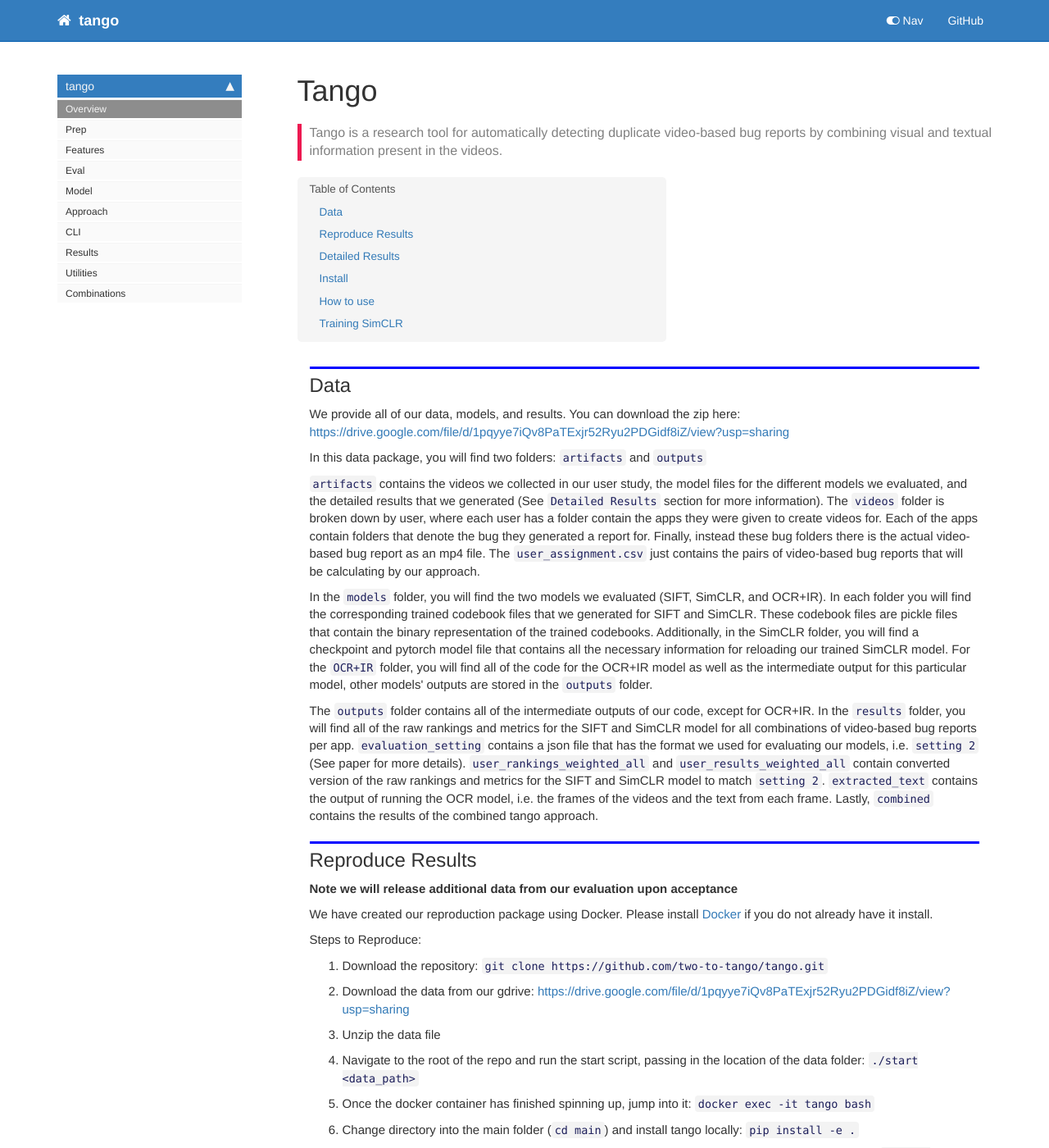
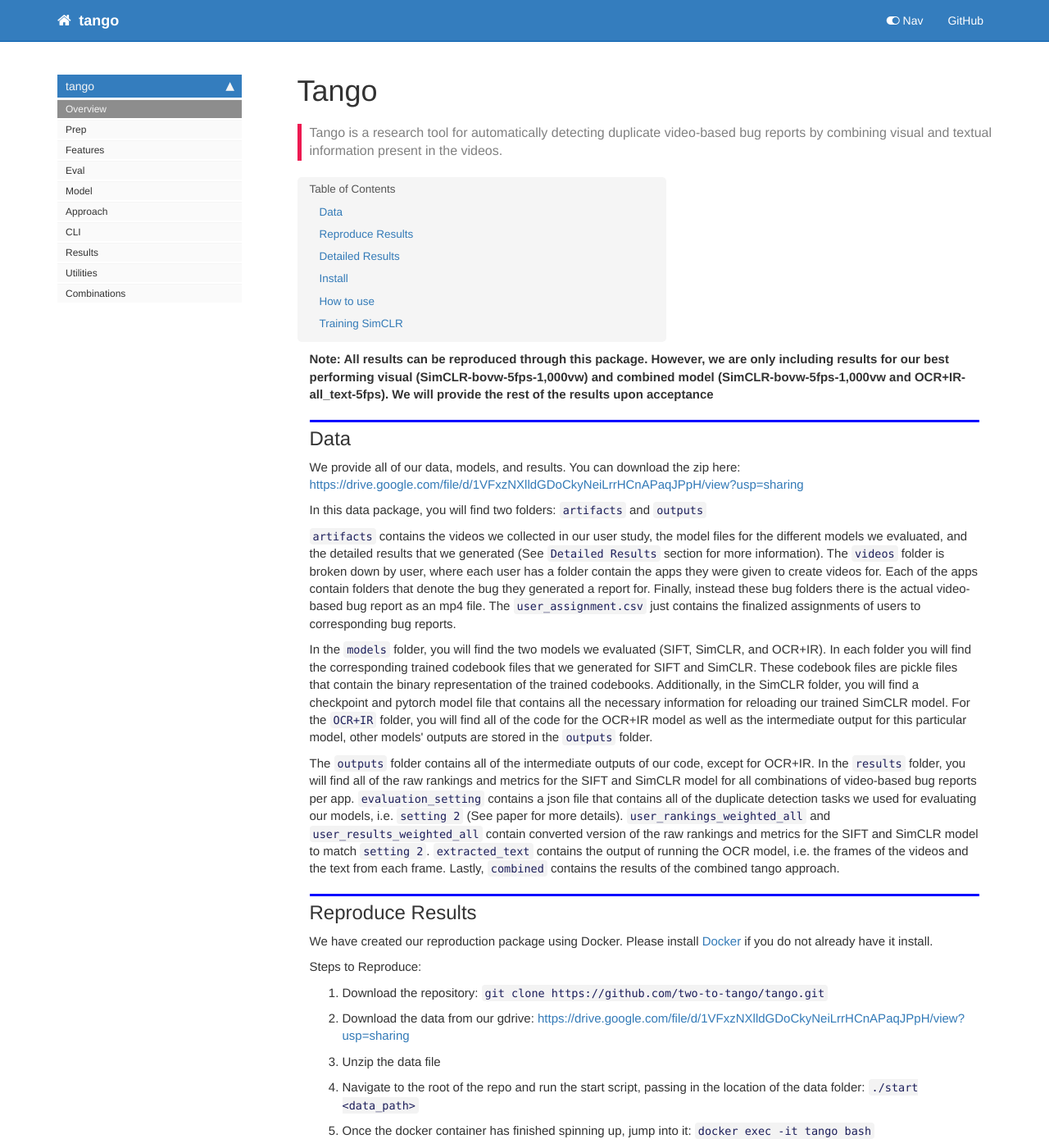
Before and after one commit to ncoop57/tango, a Jekyll site: the page built from docs/index.html, in a window 1280 px wide and 1400 px high. Shown: the whole window at 82% size. Built offline with Jekyll 4.4.1, drawn with Linux system fonts in a browser that asks for light colours; nearby versions of some CDN libraries; comment, search, counter and statistics services are not loaded; some of the changed text lies outside the part shown.

Commit message:
Update readme

```diff
--- a/docs/index.html
+++ b/docs/index.html
@@ -24,17 +24,24 @@ summary: "Tango is a research tool for automatically detecting duplicate video-b
 </div>
 <div class="cell border-box-sizing text_cell rendered"><div class="inner_cell">
 <div class="text_cell_render border-box-sizing rendered_html">
+<p><strong>Note: All results can be reproduced through this package. However, we are only including results for our best performing visual (SimCLR-bovw-5fps-1,000vw) and combined model (SimCLR-bovw-5fps-1,000vw and OCR+IR-all_text-5fps). We will provide the rest of the results upon acceptance</strong></p>
+
+</div>
+</div>
+</div>
+<div class="cell border-box-sizing text_cell rendered"><div class="inner_cell">
+<div class="text_cell_render border-box-sizing rendered_html">
 <h2 id="Data">Data<a class="anchor-link" href="#Data">&#182;</a></h2>
 </div>
 </div>
 </div>
 <div class="cell border-box-sizing text_cell rendered"><div class="inner_cell">
 <div class="text_cell_render border-box-sizing rendered_html">
-<p>We provide all of our data, models, and results. You can download the zip here: <a href="https://drive.google.com/file/d/1pqyye7iQv8PaTExjr52Ryu2PDGidf8iZ/view?usp=sharing">https://drive.google.com/file/d/1pqyye7iQv8PaTExjr52Ryu2PDGidf8iZ/view?usp=sharing</a></p>
+<p>We provide all of our data, models, and results. You can download the zip here: <a href="https://drive.google.com/file/d/1VFxzNXlldGDoCkyNeiLrrHCnAPaqJPpH/view?usp=sharing">https://drive.google.com/file/d/1VFxzNXlldGDoCkyNeiLrrHCnAPaqJPpH/view?usp=sharing</a></p>
 <p>In this data package, you will find two folders: <code>artifacts</code> and <code>outputs</code></p>
-<p><code>artifacts</code> contains the videos we collected in our user study, the model files for the different models we evaluated, and the detailed results that we generated (See <code>Detailed Results</code> section for more information). The <code>videos</code> folder is broken down by user, where each user has a folder contain the apps they were given to create videos for. Each of the apps contain folders that denote the bug they generated a report for. Finally, instead these bug folders there is the actual video-based bug report as an mp4 file. The <code>user_assignment.csv</code> just contains the pairs of video-based bug reports that will be calculating by our approach.</p>
+<p><code>artifacts</code> contains the videos we collected in our user study, the model files for the different models we evaluated, and the detailed results that we generated (See <code>Detailed Results</code> section for more information). The <code>videos</code> folder is broken down by user, where each user has a folder contain the apps they were given to create videos for. Each of the apps contain folders that denote the bug they generated a report for. Finally, instead these bug folders there is the actual video-based bug report as an mp4 file. The <code>user_assignment.csv</code> just contains the finalized assignments of users to corresponding bug reports.</p>
 <p>In the <code>models</code> folder, you will find the two models we evaluated (SIFT, SimCLR, and OCR+IR). In each folder you will find the corresponding trained codebook files that we generated for SIFT and SimCLR. These codebook files are pickle files that contain the binary representation of the trained codebooks. Additionally, in the SimCLR folder, you will find a checkpoint and pytorch model file that contains all the necessary information for reloading our trained SimCLR model. For the <code>OCR+IR</code> folder, you will find all of the code for the OCR+IR model as well as the intermediate output for this particular model, other models' outputs are stored in the <code>outputs</code> folder.</p>
-<p>The <code>outputs</code> folder contains all of the intermediate outputs of our code, except for OCR+IR. In the <code>results</code> folder, you will find all of the raw rankings and metrics for the SIFT and SimCLR model for all combinations of video-based bug reports per app. <code>evaluation_setting</code> contains a json file that has the format we used for evaluating our models, i.e. <code>setting 2</code> (See paper for more details). <code>user_rankings_weighted_all</code> and <code>user_results_weighted_all</code> contain converted version of the raw rankings and metrics for the SIFT and SimCLR model to match <code>setting 2</code>. <code>extracted_text</code> contains the output of running the OCR model, i.e. the frames of the videos and the text from each frame. Lastly, <code>combined</code> contains the results of the combined tango approach.</p>
+<p>The <code>outputs</code> folder contains all of the intermediate outputs of our code, except for OCR+IR. In the <code>results</code> folder, you will find all of the raw rankings and metrics for the SIFT and SimCLR model for all combinations of video-based bug reports per app. <code>evaluation_setting</code> contains a json file that contains all of the duplicate detection tasks we used for evaluating our models, i.e. <code>setting 2</code> (See paper for more details). <code>user_rankings_weighted_all</code> and <code>user_results_weighted_all</code> contain converted version of the raw rankings and metrics for the SIFT and SimCLR model to match <code>setting 2</code>. <code>extracted_text</code> contains the output of running the OCR model, i.e. the frames of the videos and the text from each frame. Lastly, <code>combined</code> contains the results of the combined tango approach.</p>
 
 </div>
 </div>
@@ -47,12 +54,11 @@ summary: "Tango is a research tool for automatically detecting duplicate video-b
 </div>
 <div class="cell border-box-sizing text_cell rendered"><div class="inner_cell">
 <div class="text_cell_render border-box-sizing rendered_html">
-<p><strong>Note we will release additional data from our evaluation upon acceptance</strong></p>
 <p>We have created our reproduction package using Docker. Please install <a href="https://docs.docker.com/get-docker/">Docker</a> if you do not already have it install.</p>
 <p>Steps to Reproduce:</p>
 <ol>
 <li>Download the repository: <code>git clone https://github.com/two-to-tango/tango.git</code></li>
-<li>Download the data from our gdrive: <a href="https://drive.google.com/file/d/1pqyye7iQv8PaTExjr52Ryu2PDGidf8iZ/view?usp=sharing">https://drive.google.com/file/d/1pqyye7iQv8PaTExjr52Ryu2PDGidf8iZ/view?usp=sharing</a></li>
+<li>Download the data from our gdrive: <a href="https://drive.google.com/file/d/1VFxzNXlldGDoCkyNeiLrrHCnAPaqJPpH/view?usp=sharing">https://drive.google.com/file/d/1VFxzNXlldGDoCkyNeiLrrHCnAPaqJPpH/view?usp=sharing</a></li>
 <li>Unzip the data file</li>
 <li>Navigate to the root of the repo and run the start script, passing in the location of the data folder: <code>./start &lt;data_path&gt;</code></li>
 <li>Once the docker container has finished spinning up, jump into it: <code>docker exec -it tango bash</code></li>
```
Also changed, not shown: other parts of docs/index.html (+1 -1 lines), README.md, 1 other file.
